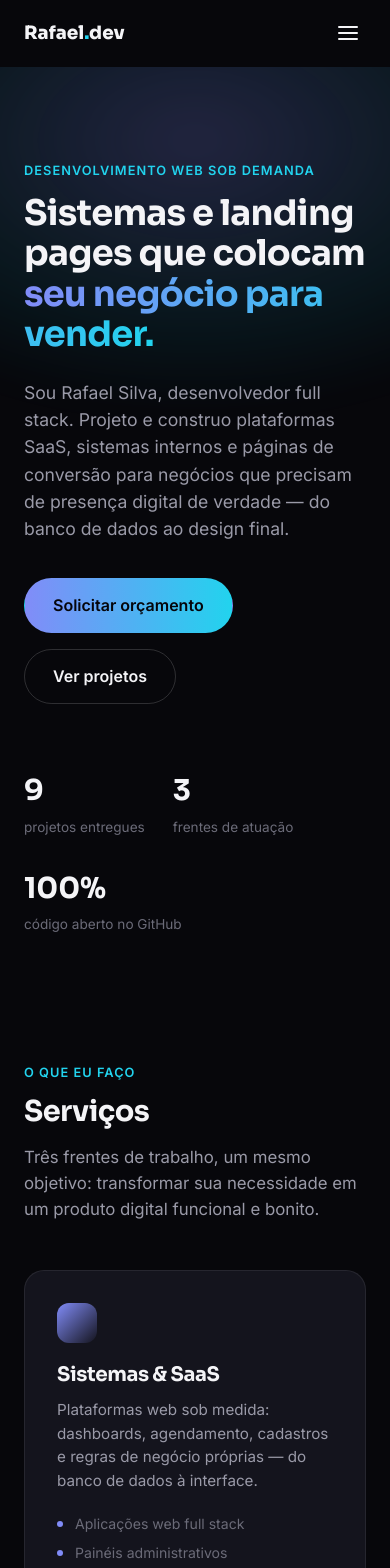
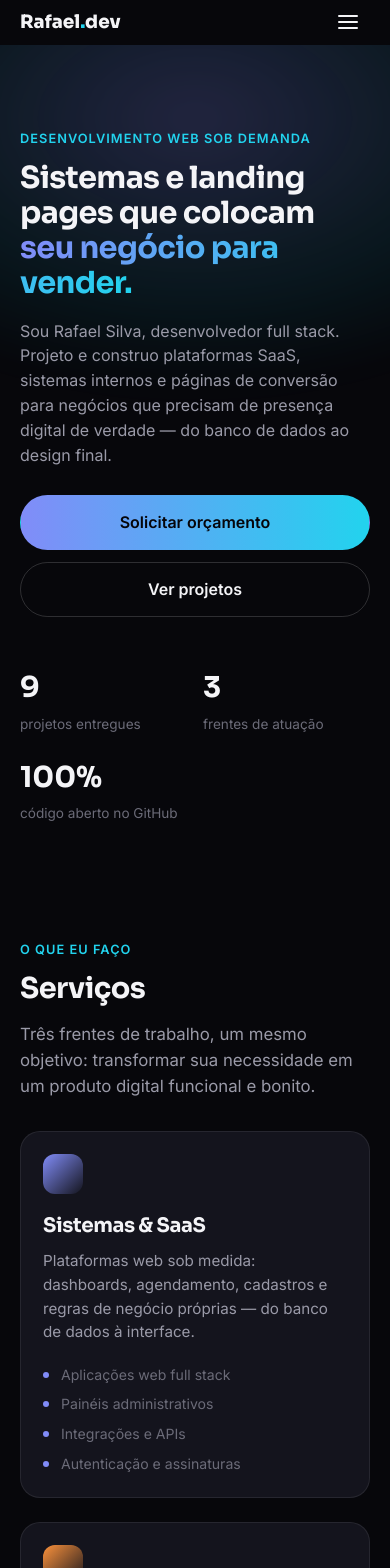
Before and after one commit to RafaelSilva308/portfolio-alternativo, a React (Vite) app: page / in a window 390 px wide. Shown: the top 1568 px of the page. Built offline with nearby package versions, Linux system fonts and the light colour scheme.

Commit message:
fix: harden mobile responsiveness (small-screen breakpoint, tap targets, wrap safety)

```diff
--- a/src/index.css
+++ b/src/index.css
@@ -36,6 +36,7 @@ body {
   font-family: var(--font-body);
   line-height: 1.55;
   -webkit-font-smoothing: antialiased;
+  overflow-x: hidden;
 }
 
 img {
@@ -205,11 +206,16 @@ h1, h2, h3, h4 {
 .nav-toggle {
   display: none;
   flex-direction: column;
+  justify-content: center;
+  align-items: center;
   gap: 4px;
+  width: 44px;
+  height: 44px;
   background: none;
   border: none;
   cursor: pointer;
   padding: 8px;
+  flex-shrink: 0;
 }
 
 .nav-toggle span {
@@ -459,6 +465,7 @@ h1, h2, h3, h4 {
 .project-card-top {
   display: flex;
   align-items: center;
+  flex-wrap: wrap;
   gap: 10px;
   margin-bottom: 16px;
 }
@@ -615,8 +622,10 @@ h1, h2, h3, h4 {
 
 .footer-inner {
   display: flex;
+  flex-wrap: wrap;
   justify-content: space-between;
   align-items: center;
+  gap: 8px 16px;
   font-size: 0.85rem;
   color: var(--text-dim);
 }
@@ -689,6 +698,66 @@ h1, h2, h3, h4 {
   }
 }
 
+@media (max-width: 480px) {
+  .container {
+    padding: 0 20px;
+  }
+
+  .hero {
+    padding: 80px 0 48px;
+  }
+
+  .hero h1 {
+    font-size: 1.9rem;
+    margin-bottom: 18px;
+  }
+
+  .hero-lead {
+    font-size: 1rem;
+    margin-bottom: 28px;
+  }
+
+  .hero-actions {
+    flex-direction: column;
+    align-items: stretch;
+    gap: 12px;
+    margin-bottom: 48px;
+  }
+
+  .hero-actions .btn {
+    width: 100%;
+  }
+
+  .hero-stats {
+    display: grid;
+    grid-template-columns: repeat(2, 1fr);
+    gap: 20px 16px;
+  }
+
+  .section-head {
+    margin-bottom: 32px;
+  }
+
+  .service-card,
+  .project-card {
+    padding: 22px;
+  }
+
+  .contact-actions {
+    flex-direction: column;
+    align-items: stretch;
+  }
+
+  .contact-actions .btn {
+    width: 100%;
+  }
+
+  .footer-inner {
+    justify-content: center;
+    text-align: center;
+  }
+}
+
 /* Reduced motion */
 @media (prefers-reduced-motion: reduce) {
   .service-card,
```
